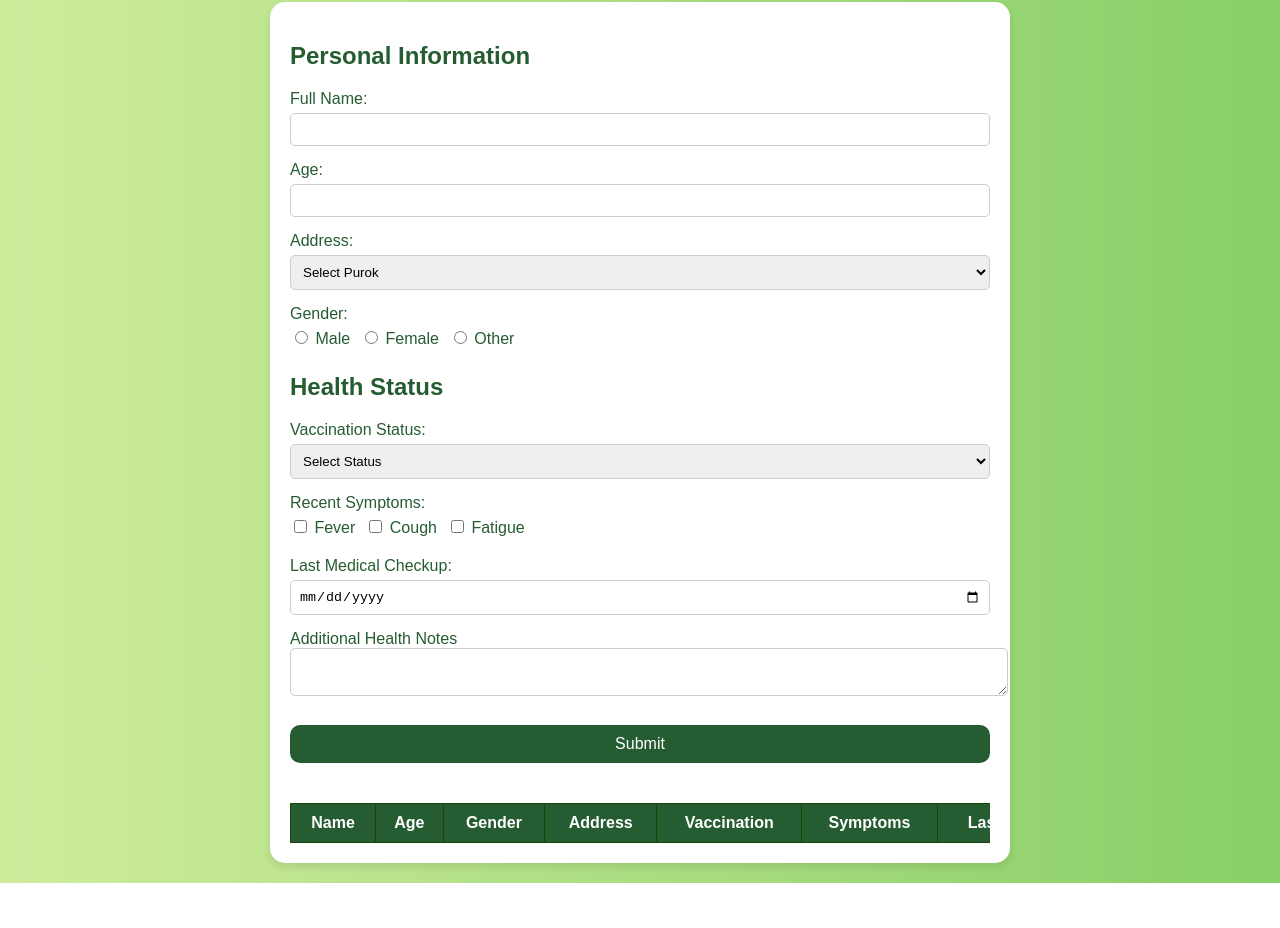
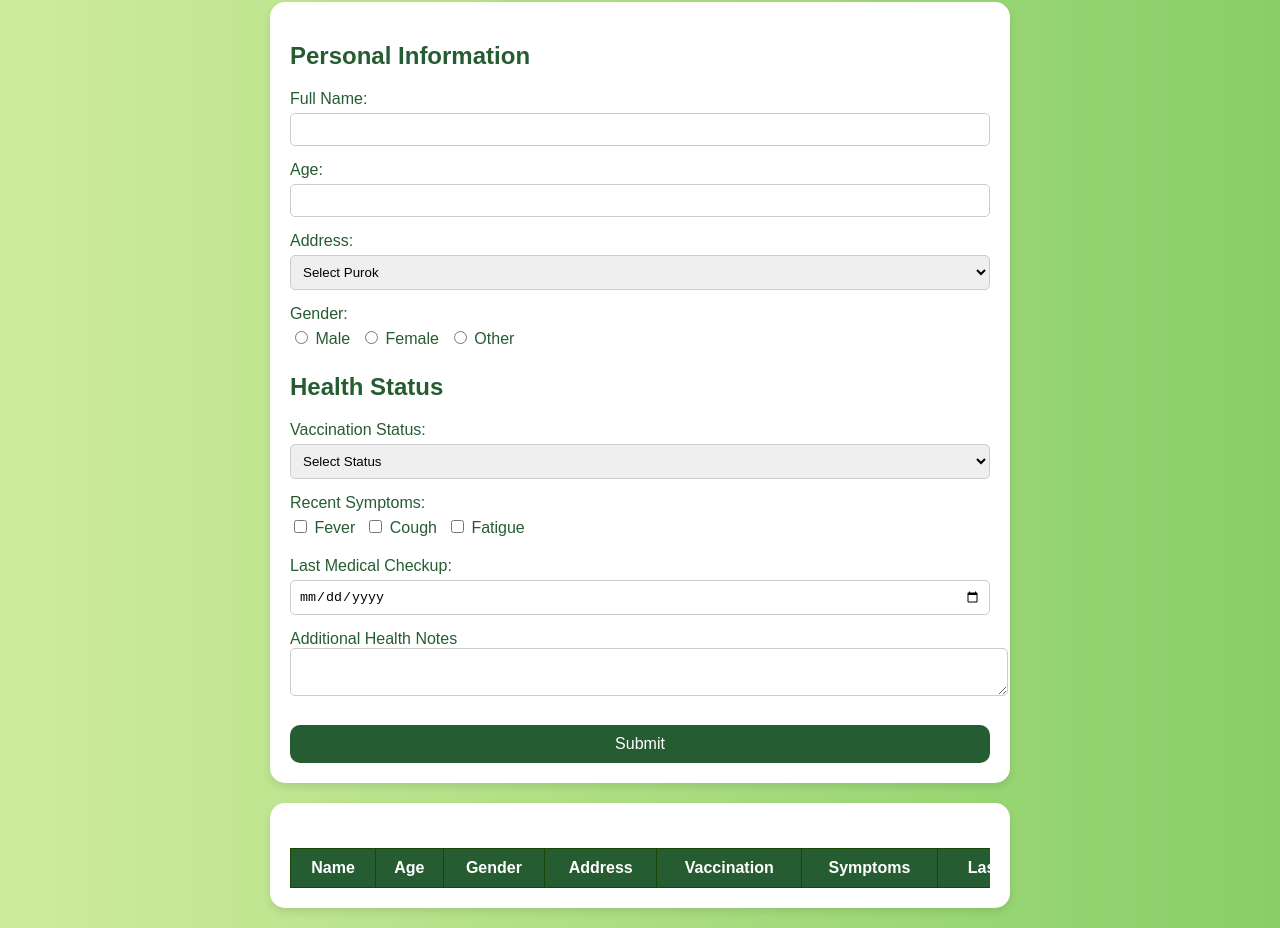
Before and after one commit to marygrace0908/WEBDEV-TEAM-10-Health-Survey, a plain HTML site: page index.html in a window 1280 px wide. Shown: the part 98-1026 px from the top of the page. Before the commit the page ends 981 px from the top, so only its background shows below. Drawn offline with Linux system fonts and the light colour scheme.

Commit message:
Add files via upload

```diff
--- a/index.html
+++ b/index.html
@@ -85,12 +85,13 @@
       width: 100%;
       min-width: 900px;
       border-collapse: collapse;
-      margin-top: 40px;
+      margin-top: 5px;
     }
 
-    .table-wrapper{
+    .table-wrapper, .container{
       width: 700px;
       overflow-x: auto;
+      margin-top: 20px;
     }
 
     th, td {
@@ -195,7 +196,10 @@
 
       <button type="submit">Submit</button>
       <div id="success-message">Thank you for submitting! Stay Safe!</div>
+    </form>
+  </main>
 
+<div class="container">
   <div class="table-wrapper">
     <table id="healthTable">
       <thead>
@@ -213,8 +217,7 @@
       <tbody></tbody>
     </table>
   </div>
-    </form>
-  </main>
+</div>
 
   <script>
     document.getElementById('healthForm').addEventListener('submit', function (e) {
```
Lines whose indentation alone changed are shown as unchanged.
